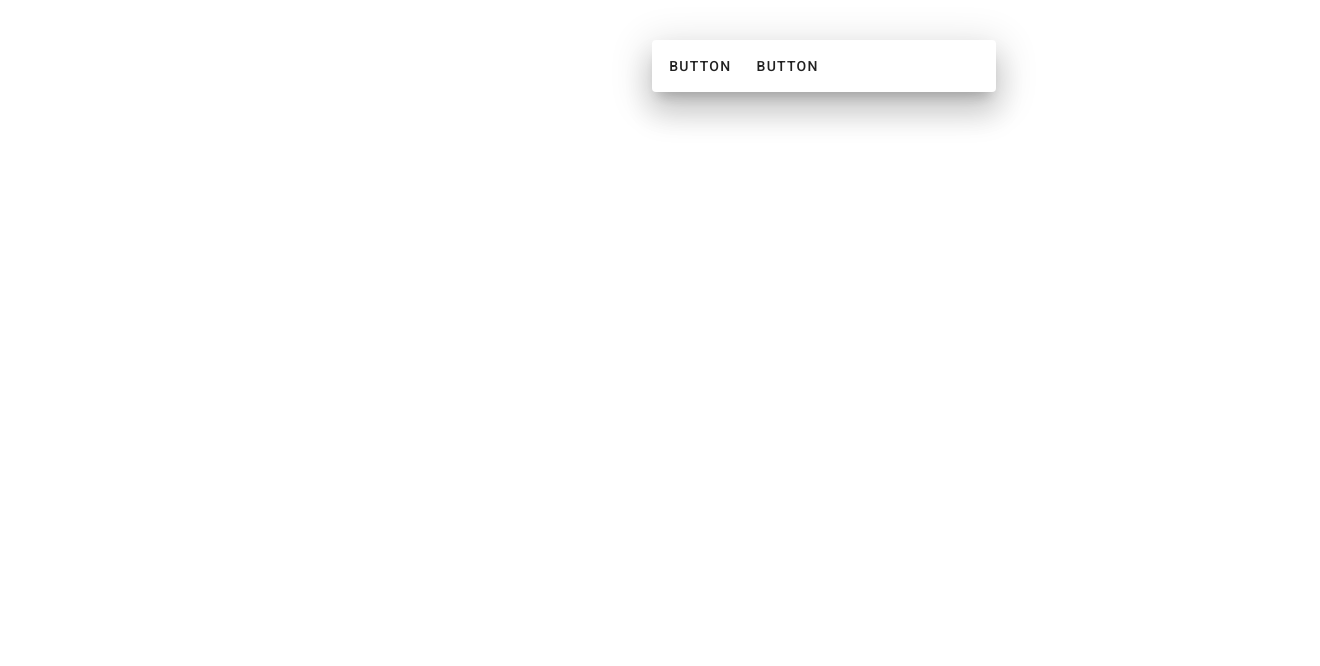
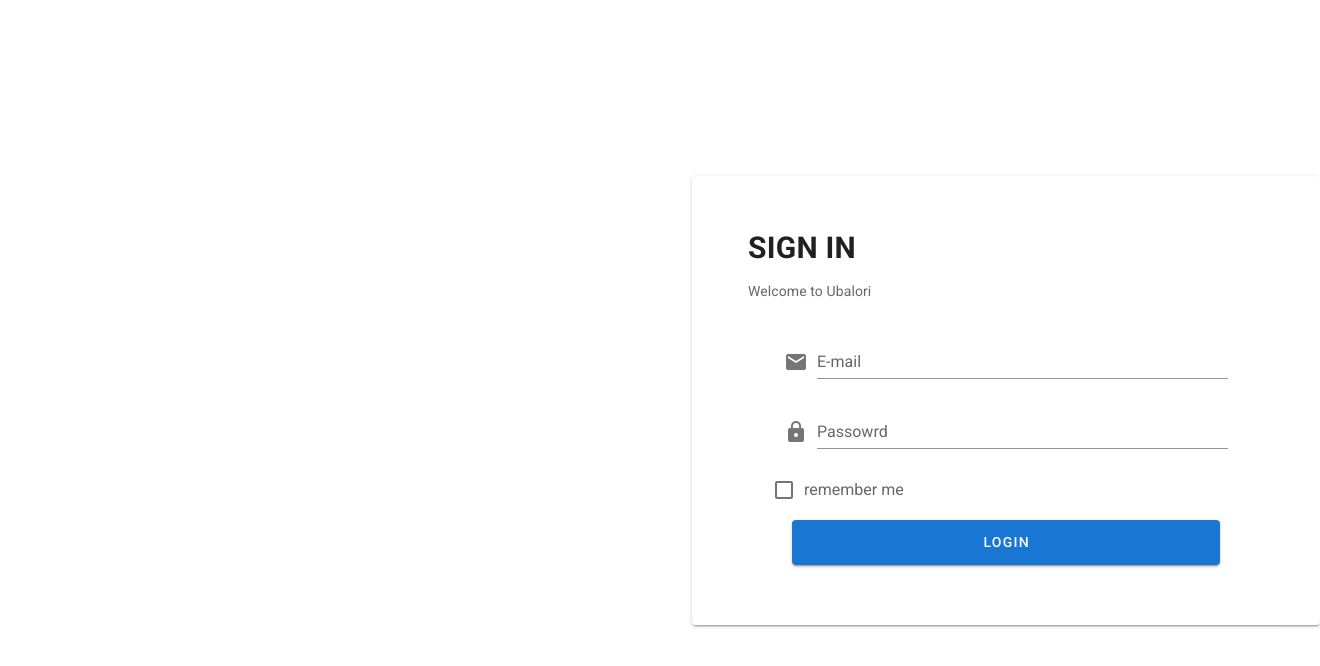
Before and after one commit to Cefasway94/logistics, a Vue app: page /signin in a window 1280 px wide. Shown: the top 666 px of the page, 1320 px wide, since content can reach past the window. Built offline with nearby package versions, Linux system fonts and the light colour scheme.

Commit message:
add sign-in page

```diff
--- a/src/App.vue
+++ b/src/App.vue
@@ -1,26 +1,24 @@
 <template>
   <v-app>
-    <v-content>
       <div v-if="!login">
-        <Home/>
+        <Dashboard/>
       </div>
-      <div>
+      <div >
         <Login/>
       </div>
-    </v-content>
   </v-app>
 </template>
 
 <script>
 // import HelloWorld from './components/HelloWorld';
 // import Login from './views/Login';
-import Home from './views/Home';
+import Dashboard from './views/Dashboard';
 import Login from './views/Login';
 
 export default {
   name: 'App',
   components: {
-         Home,
+         Dashboard,
          Login
   },
 
--- a/src/components/Navigation.vue
+++ b/src/components/Navigation.vue
@@ -10,7 +10,7 @@
 
           <v-app-bar-nav-icon @click="drawer = !drawer"></v-app-bar-nav-icon>
 
-          <v-toolbar-title>Route placeholder</v-toolbar-title>
+          <v-toolbar-title>Route placeholder </v-toolbar-title>
 
          <v-spacer></v-spacer>
 
@@ -20,9 +20,12 @@
       </v-app-bar >
 
 <!-- Navbar -->
-<v-navigation-drawer app v-model="drawer"
+<v-navigation-drawer
+      app
+      v-model="drawer"
       class="accent-4"
       dark
+      width="200"
       :color="color">
       <v-list>
         <v-list-item
--- a/src/components/Signin.vue
+++ b/src/components/Signin.vue
@@ -0,0 +1,41 @@
+<template>
+    <v-app>
+        <v-card class="my-auto mx-10 pa-10"
+        width="700">
+            <v-card-title>
+                <h2>SIGN IN</h2>
+            </v-card-title>
+            <v-card-text>
+                <span>Welcome to Ubalori</span>
+            </v-card-text>
+            <v-form class="px-10">
+                <v-container>
+                    <v-text-field label="E-mail"
+                    v-model="email" prepend-icon="email" required>
+                    </v-text-field>
+
+                    <v-text-field label="Passowrd"
+                    v-model="password" prepend-icon="lock" required>
+                    </v-text-field>
+
+                    <div class="row">
+                        <v-checkbox label="remember me"> </v-checkbox>
+                    </div>
+
+                <div class="pa-2">
+                 <v-btn color="primary" height="45" block>
+                     <span class="white--text">Login</span>
+                 </v-btn>
+                </div>
+                </v-container>
+            </v-form>
+        </v-card>
+    </v-app>
+</template>
+
+<script>
+export default {
+
+
+}
+</script>
--- a/src/components/Signup.vue
+++ b/src/components/Signup.vue
@@ -0,0 +1,18 @@
+<template>
+    <v-app>
+        <v-card class=" ma-auto pa-auto">
+                      THIS IS SIGNUP PAGE
+            Lorem, ipsum dolor sit amet consectetur adipisicing elit.
+            Delectus nemo dolorum suscipit quae maiores aliquid,
+            laboriosam veniam explicabo voluptatibus harum repellat
+            debitis architecto quasi eius laudantium atque non distinctio
+            natus?
+        </v-card>
+    </v-app>
+</template>
+
+<script>
+export default {
+
+}
+</script>
--- a/src/plugins/vuetify.js
+++ b/src/plugins/vuetify.js
@@ -7,6 +7,7 @@
 export default new Vuetify({
     icons: {
         iconfont:'md',
+       // them:{},
     }
 
 });
--- a/src/router/index.js
+++ b/src/router/index.js
@@ -1,26 +1,25 @@
 import Vue from 'vue'
 import VueRouter from 'vue-router'
-import Home from '../views/Home.vue'
+import Signin from '../components/Signin.vue';
+import Signup from '../components/Signup.vue';
 
 Vue.use(VueRouter)
 
 const routes = [
-  {
-    path: '/',
-    name: 'home',
-    component: Home
-  },
+
   {
     path: '/login',
     name: 'login',
   },
   {
     path:'/signin',
-    name:'signin'
+    name:'signin',
+    component: Signin
   },
   {
     path:'/signup',
-    name:'signup'
+    name:'signup',
+    component: Signup
   }
 ]
 
--- /dev/null
+++ b/src/views/Dashboard.vue
@@ -0,0 +1,55 @@
+ <template>
+ <v-app>
+   <v-content>
+    <Navigation/>
+
+<div>
+<router-view> </router-view>
+   <div class="my-10">
+     Lorem ipsum dolor sit amet consectetur adipisicing elit. Voluptatibus inventore, libero debitis fugiat, assumenda optio deserunt laudantium dolorem saepe quidem odio? Sapiente nulla, aperiam doloremque temporibus commodi corrupti corporis quo.
+
+   </div>
+   <div class="my-auto">
+     Lorem ipsum dolor sit amet consectetur adipisicing elit. Voluptatibus inventore, libero debitis fugiat, assumenda optio deserunt laudantium dolorem saepe quidem odio? Sapiente nulla, aperiam doloremque temporibus commodi corrupti corporis quo.
+
+   </div>
+   <div class="my-auto">
+     Lorem ipsum dolor sit amet consectetur adipisicing elit. Voluptatibus inventore, libero debitis fugiat, assumenda optio deserunt laudantium dolorem saepe quidem odio? Sapiente nulla, aperiam doloremque temporibus commodi corrupti corporis quo.
+
+   </div>
+   <div class="my-auto">
+     Lorem ipsum dolor sit amet consectetur adipisicing elit. Voluptatibus inventore, libero debitis fugiat, assumenda optio deserunt laudantium dolorem saepe quidem odio? Sapiente nulla, aperiam doloremque temporibus commodi corrupti corporis quo.
+
+   </div>
+   <div class="my-10">
+     Lorem ipsum dolor sit amet consectetur adipisicing elit. Voluptatibus inventore, libero debitis fugiat, assumenda optio deserunt laudantium dolorem saepe quidem odio? Sapiente nulla, aperiam doloremque temporibus commodi corrupti corporis quo.
+   </div>
+</div>
+</v-content>
+
+ </v-app>
+</template>
+
+<script>
+// @ is an alias to /src
+ import Navigation from '@/components/Navigation.vue'
+
+export default {
+  name: 'home',
+  components:{Navigation},
+  data () {
+    return {
+      color: 'primary',
+      colors: ['primary', 'accent', 'warning lighten-2', 'teal', 'orange'],
+      drawer: false,
+      items:[
+        {title: 'Dashboard', icon: 'dashboard'},
+        {title: 'Account', icon: 'account_box'},
+        {title: 'Admin', icon: 'gavel'}
+      ]
+      }
+
+    }
+
+}
+</script>
--- a/src/views/Home.vue
+++ /dev/null
@@ -1,29 +0,0 @@
- <template>
- <v-app>
-   <Navigation/>
-</v-app>
-</template>
-
-<script>
-// @ is an alias to /src
- import Navigation from '@/components/Navigation.vue'
-
-export default {
-  name: 'home',
-  components:{Navigation},
-  data () {
-    return {
-      color: 'primary',
-      colors: ['primary', 'accent', 'warning lighten-2', 'teal', 'orange'],
-      drawer: false,
-      items:[
-        {title: 'Dashboard', icon: 'dashboard'},
-        {title: 'Account', icon: 'account_box'},
-        {title: 'Admin', icon: 'gavel'}
-      ]
-      }
-
-    }
-
-}
-</script>
--- a/src/views/Login.vue
+++ b/src/views/Login.vue
@@ -2,19 +2,9 @@
 <v-content>
 
 <v-row justify="end">
-    <v-col cols="12" sm="10" md="8" lg="6">
-  <v-card
-    class="my-10 "
-    max-width="344"
-    elevation="20"
-  >
+    <v-col cols="12" sm="10" md="8" lg="6" >
 
-
-    <v-card-actions>
-      <v-btn text>Button</v-btn>
-      <v-btn text>Button</v-btn>
-    </v-card-actions>
-  </v-card>
+    <router-view></router-view>
 </v-col>
 </v-row>
 
```
